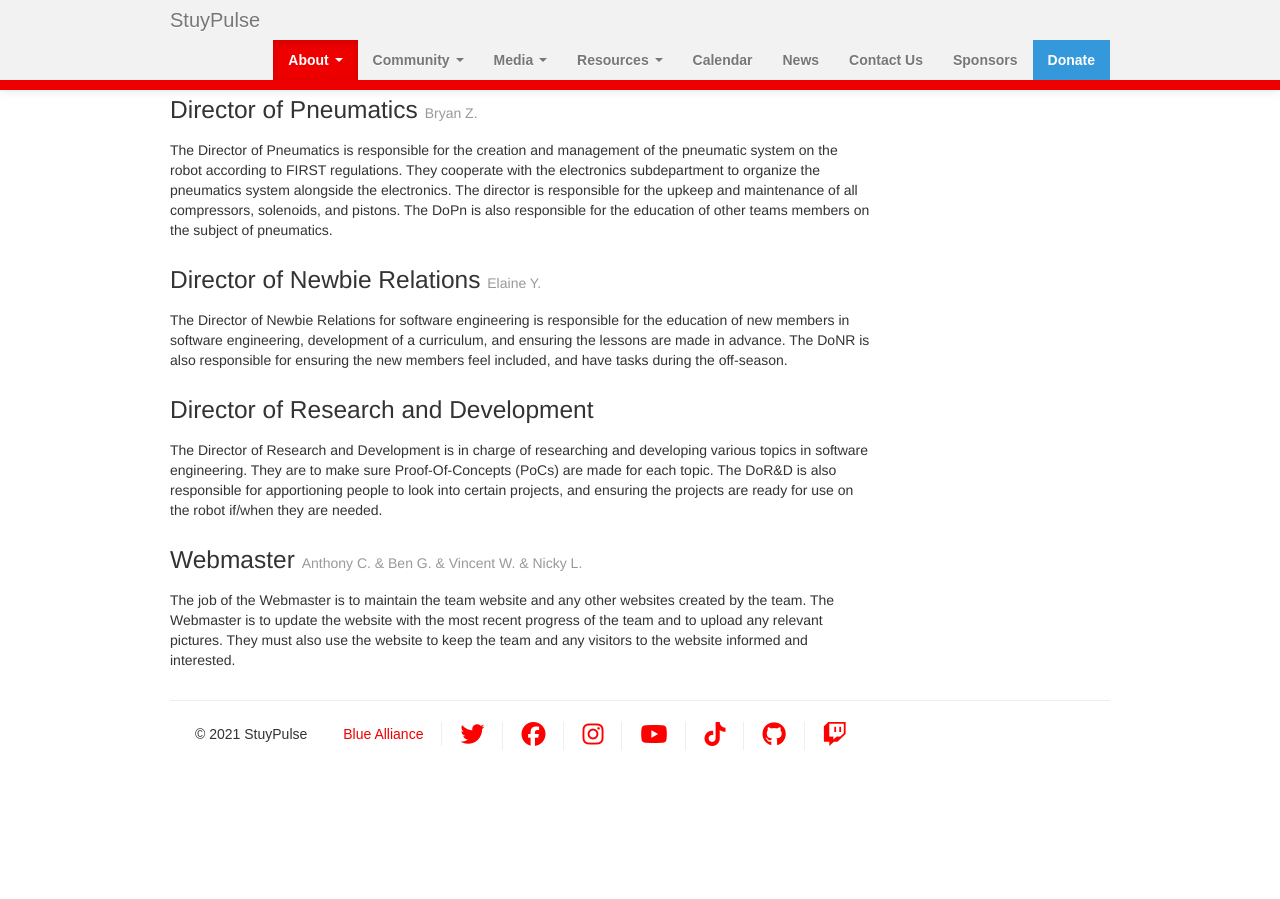
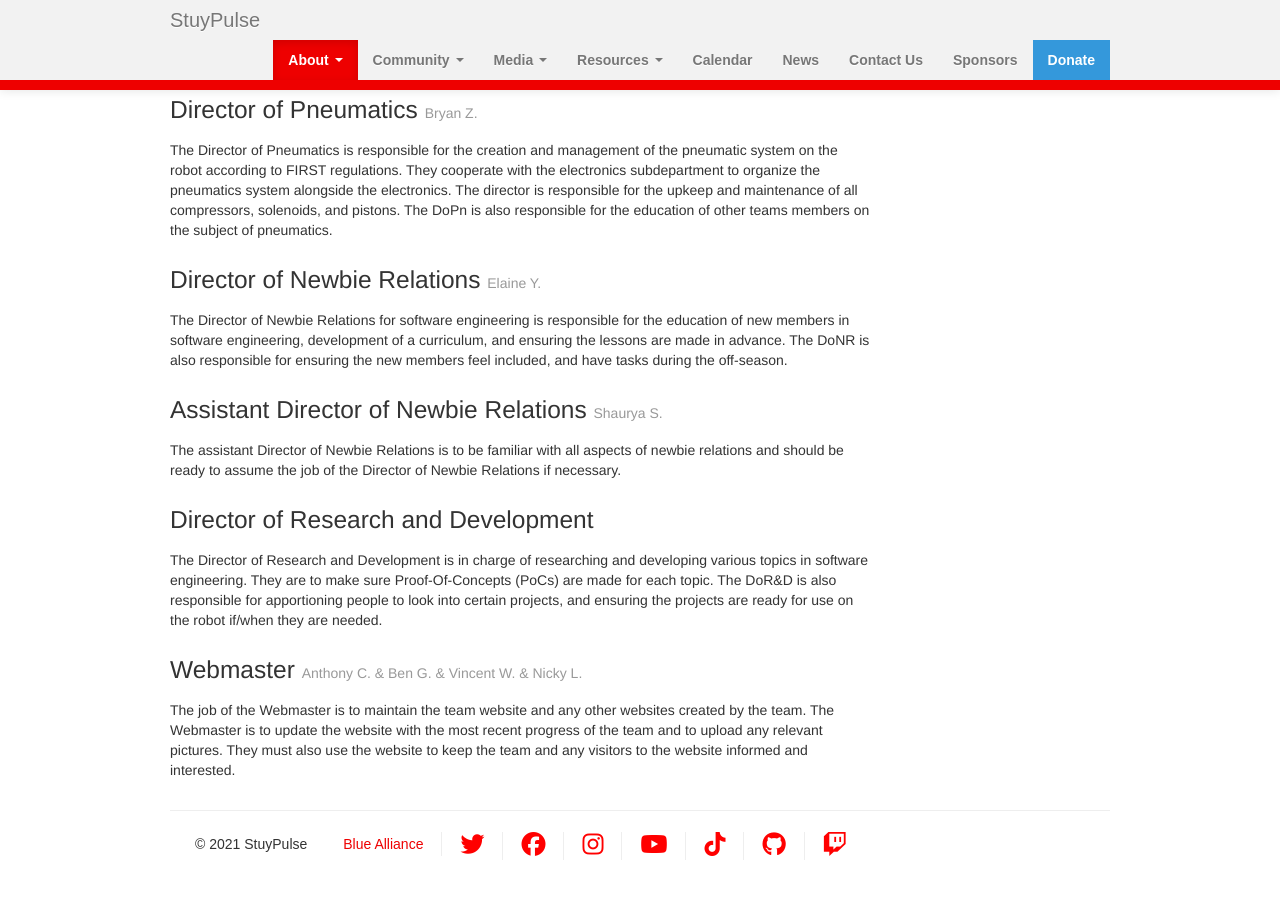
Before and after one commit to StuyPulse/team694.github.io, a Jekyll site: the page built from about/ec/index.md, in a window 1280 px wide and 900 px high, scrolled down 3140 px. Built offline with Jekyll 4.4.1, drawn with Linux system fonts in a browser that asks for light colours; nearby versions of some CDN libraries; before the commit the page ends 3930 px from its top, so only the background shows below that.

Commit message:
Update Leadership Positions

```diff
--- a/about/ec/index.md
+++ b/about/ec/index.md
@@ -139,6 +139,12 @@ The Director of Pneumatics is responsible for the creation and management of the
 The Director of Newbie Relations for software engineering is responsible for the education of new members in software engineering, development of a curriculum, and ensuring the lessons are made in advance. The DoNR is also responsible for ensuring the new members feel included, and have tasks during the off-season.
 </div>
 
+### Assistant Director of Newbie Relations <small>{{ site.data.ec.adnr.name}}</small>
+<div markdown="1" class = "ec-description">
+{% if site.data.ec.nr.photo %} <img src="{{ site.data.ec.nr.photo }}" class="ec-photo" alt="Director of Newbie Relations"> {% endif %}
+The assistant Director of Newbie Relations is to be familiar with all aspects of newbie relations and should be ready to assume the job of the Director of Newbie Relations if necessary.
+</div>
+
 ### Director of Research and Development <small>{{ site.data.ec.rad.name }}</small>
 <div markdown="1" class="ec-description">
 {% if site.data.ec.rad.photo %} <img src="{{ site.data.ec.rad.photo }}" class="ec-photo" alt="Director of Research and Development"> {% endif %}
```
